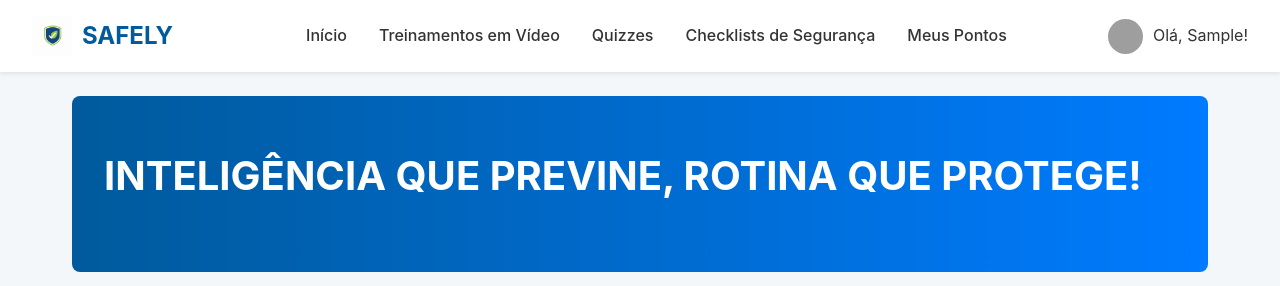
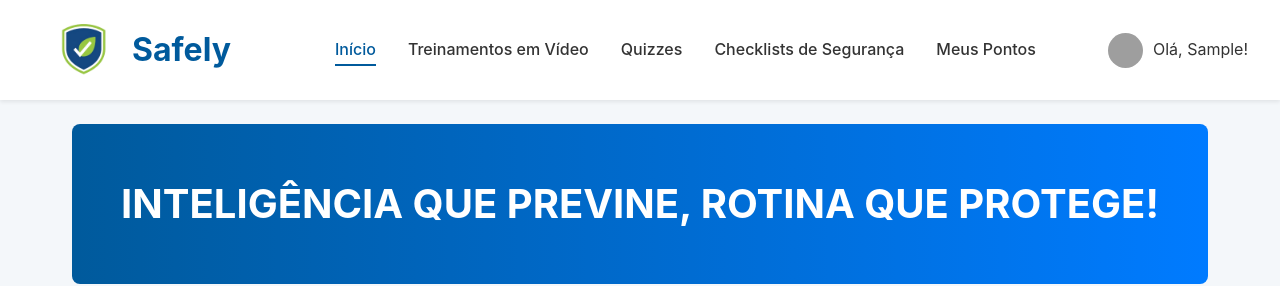
Before and after one commit to vinisik/safely, a React (Create React App) app: page / in a window 1280 px wide. Both pictures are taken after typing "Sample", "Sample123" into the empty fields and a click on the button "Entrar". Shown: the top 286 px of the page. Built offline with nearby package versions, Linux system fonts and the light colour scheme; grey boxes are pictures that could not be loaded.

Commit message:
Alterações na inteface

```diff
--- a/src/components/BottomNav.js
+++ b/src/components/BottomNav.js
@@ -1,28 +1,28 @@
 import React from 'react';
 import { NavLink } from 'react-router-dom';
-// Importando os ícones que vamos usar
 import { FaHome, FaVideo, FaClipboardList, FaCheckSquare, FaStar } from 'react-icons/fa';
 
 function BottomNav() {
   return (
     <nav className="bottom-nav">
-      <NavLink to="/" exact activeClassName="active">
+      {/* Usamos a mesma lógica de 'className' aqui */}
+      <NavLink to="/" end className={({ isActive }) => isActive ? "active" : ""}>
         <FaHome size={22} />
         <span>Início</span>
       </NavLink>
-      <NavLink to="/videos" activeClassName="active">
+      <NavLink to="/videos" className={({ isActive }) => isActive ? "active" : ""}>
         <FaVideo size={22} />
         <span>Vídeos</span>
       </NavLink>
-      <NavLink to="/quizzes" activeClassName="active">
+      <NavLink to="/quizzes" className={({ isActive }) => isActive ? "active" : ""}>
         <FaClipboardList size={22} />
         <span>Quizzes</span>
       </NavLink>
-      <NavLink to="/checklists" activeClassName="active">
+      <NavLink to="/checklists" className={({ isActive }) => isActive ? "active" : ""}>
         <FaCheckSquare size={22} />
         <span>Checklists</span>
       </NavLink>
-      <NavLink to="/pontos" activeClassName="active">
+      <NavLink to="/pontos" className={({ isActive }) => isActive ? "active" : ""}>
         <FaStar size={22} />
         <span>Pontos</span>
       </NavLink>
--- a/src/components/Header.js
+++ b/src/components/Header.js
@@ -1,30 +1,49 @@
 import React from 'react';
-import { Link } from 'react-router-dom';
+// 1. Troque 'Link' por 'NavLink' na importação
+import { NavLink } from 'react-router-dom';
 import safelyLogo from '../assets/logo.png';
 
-// O Header agora recebe o 'user' como uma propriedade
 function Header({ user }) {
   return (
     <header className="header">
-      <Link to="/" className="logo">
+      <NavLink to="/" className="logo">
         <img src={safelyLogo} alt="Safely Logo" />
-        SAFE<span className='sufix'>LY</span>
-      </Link>
+        Safely
+      </NavLink>
 
       <nav className="desktop-nav">
-        {/* ... (o menu continua igual) ... */}
         <ul>
-          <li><Link to="/">Início</Link></li>
-          <li><Link to="/videos">Treinamentos em Vídeo</Link></li>
-          <li><Link to="/quizzes">Quizzes</Link></li>
-          <li><Link to="/checklists">Checklists de Segurança</Link></li>
-          <li><Link to="/pontos">Meus Pontos</Link></li>
+          {/* 2. Substitua todos os <Link> por <NavLink> e adicione a função de classe */}
+          <li>
+            <NavLink to="/" className={({ isActive }) => isActive ? "active-link" : ""}>
+              Início
+            </NavLink>
+          </li>
+          <li>
+            <NavLink to="/videos" className={({ isActive }) => isActive ? "active-link" : ""}>
+              Treinamentos em Vídeo
+            </NavLink>
+          </li>
+          <li>
+            <NavLink to="/quizzes" className={({ isActive }) => isActive ? "active-link" : ""}>
+              Quizzes
+            </NavLink>
+          </li>
+          <li>
+            <NavLink to="/checklists" className={({ isActive }) => isActive ? "active-link" : ""}>
+              Checklists de Segurança
+            </NavLink>
+          </li>
+          <li>
+            <NavLink to="/pontos" className={({ isActive }) => isActive ? "active-link" : ""}>
+              Meus Pontos
+            </NavLink>
+          </li>
         </ul>
       </nav>
 
       <div className="user-info">
         <img src="https://i.pravatar.cc/35" alt="Avatar do Usuário" />
-        {/* A saudação agora usa o nome do usuário que veio do estado do App.js */}
         <span className="user-name">Olá, {user.name}!</span>
       </div>
     </header>
--- a/src/index.css
+++ b/src/index.css
@@ -47,7 +47,7 @@ main {
 /* Header */
 .header {
   background-color: var(--card-bg);
-  padding: 1rem 2rem;
+  padding: 0rem 2rem;
   display: flex;
   justify-content: space-between;
   align-items: center;
@@ -56,18 +56,22 @@ main {
   top: 0;
   z-index: 1000;
 }
+
+.sufix {
+  color: #98c841;
+}
+
 .header .logo {
   display: flex;
   align-items: center;
   text-decoration: none;
   color: var(--primary-color);
   font-weight: bold;
-  font-size: 1.5rem;
+  font-size: 2rem;
 }
 .header .logo img {
-  height: 40px;
+  height: 100px;
   width: auto; /* Mantém a proporção da imagem */
-  margin-right: 10px;
 }
 .header nav.desktop-nav {
   list-style: none;
@@ -93,6 +97,12 @@ main {
   color: var(--primary-color);
   border-bottom: 2px solid var(--primary-color);
 }
+
+.header nav.desktop-nav a.active-link {
+  color: var(--primary-color); /* Cor azul primária */
+  border-bottom: 2px solid var(--primary-color); /* Mantém a borda inferior */
+}
+
 .user-info {
   display: flex;
   align-items: center;
@@ -175,11 +185,11 @@ main {
 }
 .hero-banner h2 {
   font-size: 2.5rem;
-  margin-bottom: 1rem;
   flex: 1;
   min-width: 250px;
   border-left: none;
   padding-left: 0;
+  text-align: center;
 }
 .hero-banner img {
   max-width: 300px;
@@ -767,7 +777,7 @@ main {
     padding: 1rem;
   }
   .header .logo {
-    font-size: 1.2rem;
+    font-size: 1.8rem;
   }
 
   /* Menu Inferior Mobile */
@@ -838,7 +848,7 @@ main {
 
 @media (max-width: 480px) {
     .header .logo img {
-        height: 30px;
+        height: 50px;
     }
     .hero-banner h2 {
         font-size: 1.8rem;
--- a/src/pages/Dashboard.js
+++ b/src/pages/Dashboard.js
@@ -8,7 +8,6 @@ function Dashboard() {
     <>
       <div className="hero-banner">
         <h2>INTELIGÊNCIA QUE PREVINE, ROTINA QUE PROTEGE!</h2>
-
       </div>
 
       <div className="dashboard-section">
```
Also changed, not shown: src/assets/logo.png.
